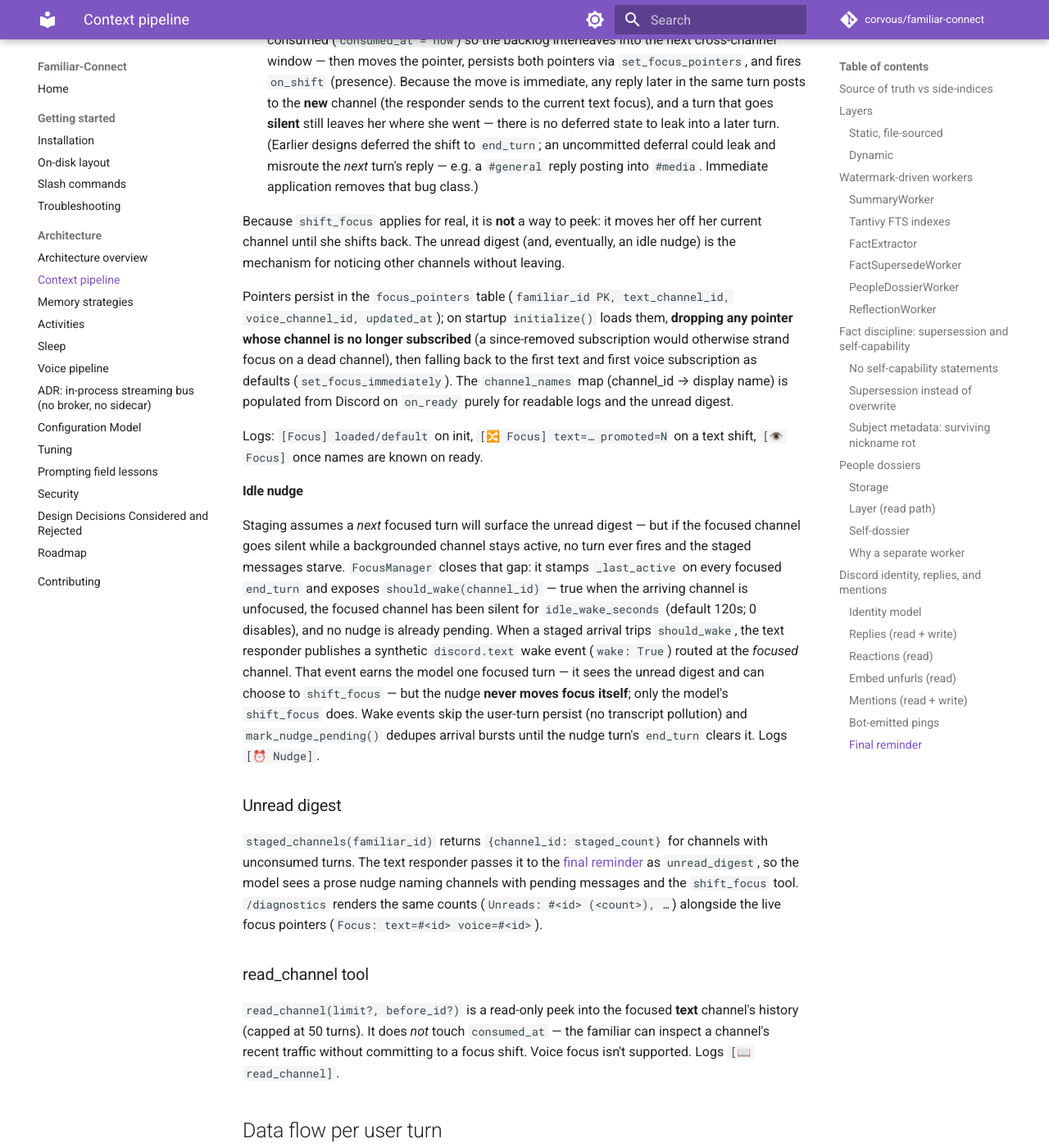
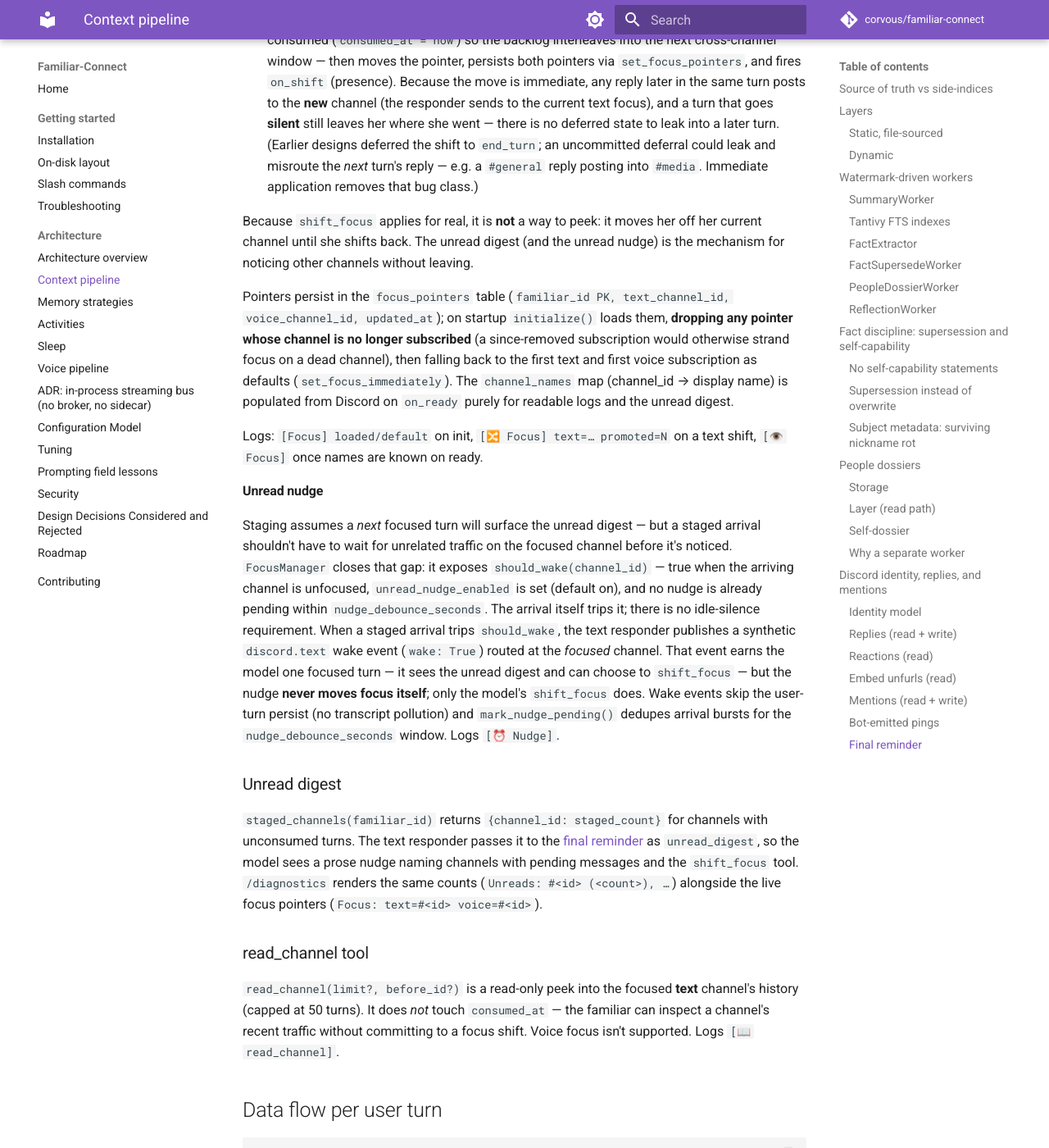
Before and after one commit to CorVous/Familiar-Connect, an MkDocs documentation site: the page built from docs/architecture/context-pipeline.md, in a window 1280 px wide and 1400 px high, scrolled down 19805 px. Shown: the whole window at 82% size. Built offline with MkDocs 1.6.1 and Material for MkDocs 9.7.7, drawn with Linux system fonts in a browser that asks for light colours; comment, search, counter and statistics services are not loaded.

Commit message:
refactor: rename focus knob idle_wake_seconds → unread_nudge_enabled (bool)
The prior increment made should_wake fire on any unfocused arrival
(debounce as the sole throttle), removing the idle-silence threshold —
so idle_wake_seconds' float magnitude became meaningless. Rename it to a
bool that says what it does, and retire the now-dead idle clock.

- config: idle_wake_seconds: float → unread_nudge_enabled: bool = True,
  validated via a _bool parser (rejects non-bool); _FOCUS_FIELDS updated.
- focus: drop the dead _last_active field; should_wake gates on
  `not _unread_nudge_enabled`; FocusManager.end_turn is now an awaited
  no-op (kept as the responders' end-of-turn signal).
- sync the default profile [focus] block + architecture docs (overview,
  context-pipeline, tuning, configuration-model) to the new name and the
  fires-on-arrival behavior.

No behavior change beyond the prior increment.

Co-Authored-By: Claude Opus 4.8 <noreply@anthropic.com>

```diff
--- a/docs/architecture/context-pipeline.md
+++ b/docs/architecture/context-pipeline.md
@@ -999,7 +999,7 @@ too.
 
 Because `shift_focus` applies for real, it is **not** a way to peek: it
 moves her off her current channel until she shifts back. The unread
-digest (and, eventually, an idle nudge) is the mechanism for noticing
+digest (and the unread nudge) is the mechanism for noticing
 other channels without leaving.
 
 Pointers persist in the `focus_pointers` table
@@ -1014,23 +1014,23 @@ Discord on `on_ready` purely for readable logs and the unread digest.
 Logs: `[Focus] loaded/default` on init, `[🔀 Focus] text=… promoted=N`
 on a text shift, `[👁️ Focus]` once names are known on ready.
 
-#### Idle nudge
+#### Unread nudge
 
 Staging assumes a *next* focused turn will surface the unread digest —
-but if the focused channel goes silent while a backgrounded channel
-stays active, no turn ever fires and the staged messages starve.
-`FocusManager` closes that gap: it stamps `_last_active` on every
-focused `end_turn` and exposes `should_wake(channel_id)` — true when
-the arriving channel is unfocused, the focused channel has been silent
-for `idle_wake_seconds` (default 120s; 0 disables), and no nudge is
-already pending. When a staged arrival trips `should_wake`, the text
-responder publishes a synthetic `discord.text` wake event
-(`wake: True`) routed at the *focused* channel. That event earns the
-model one focused turn — it sees the unread digest and can choose to
-`shift_focus` — but the nudge **never moves focus itself**; only the
-model's `shift_focus` does. Wake events skip the user-turn persist (no
-transcript pollution) and `mark_nudge_pending()` dedupes arrival
-bursts until the nudge turn's `end_turn` clears it. Logs `[⏰ Nudge]`.
+but a staged arrival shouldn't have to wait for unrelated traffic on
+the focused channel before it's noticed. `FocusManager` closes that
+gap: it exposes `should_wake(channel_id)` — true when the arriving
+channel is unfocused, `unread_nudge_enabled` is set (default on), and
+no nudge is already pending within `nudge_debounce_seconds`. The
+arrival itself trips it; there is no idle-silence requirement. When a
+staged arrival trips `should_wake`, the text responder publishes a
+synthetic `discord.text` wake event (`wake: True`) routed at the
+*focused* channel. That event earns the model one focused turn — it
+sees the unread digest and can choose to `shift_focus` — but the nudge
+**never moves focus itself**; only the model's `shift_focus` does. Wake
+events skip the user-turn persist (no transcript pollution) and
+`mark_nudge_pending()` dedupes arrival bursts for the
+`nudge_debounce_seconds` window. Logs `[⏰ Nudge]`.
 
 ### Unread digest
 
```
Also changed, not shown: docs/architecture/configuration-model.md (+1 -1 lines), docs/architecture/overview.md (+1 -1 lines), docs/architecture/tuning.md (+8 -8 lines), 8 other files.
